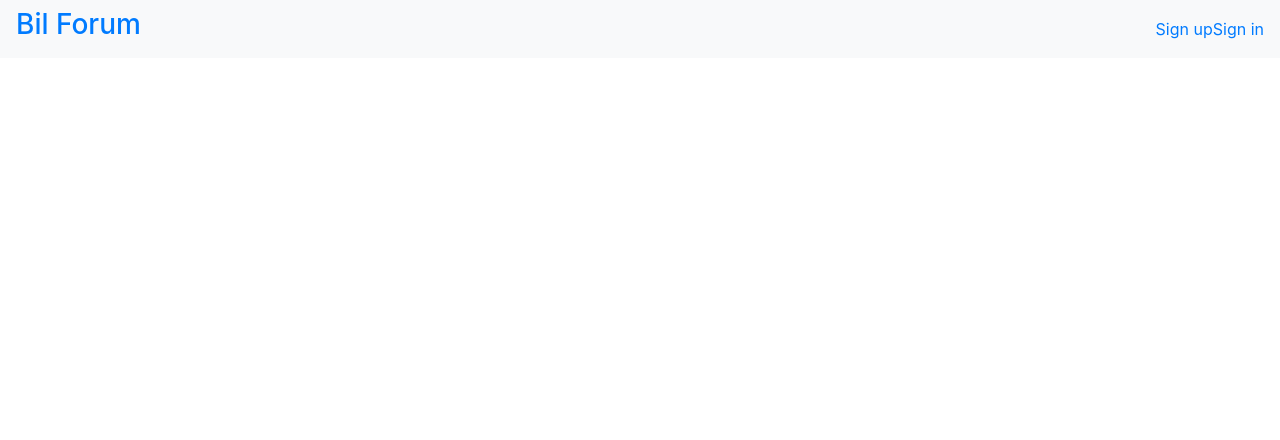
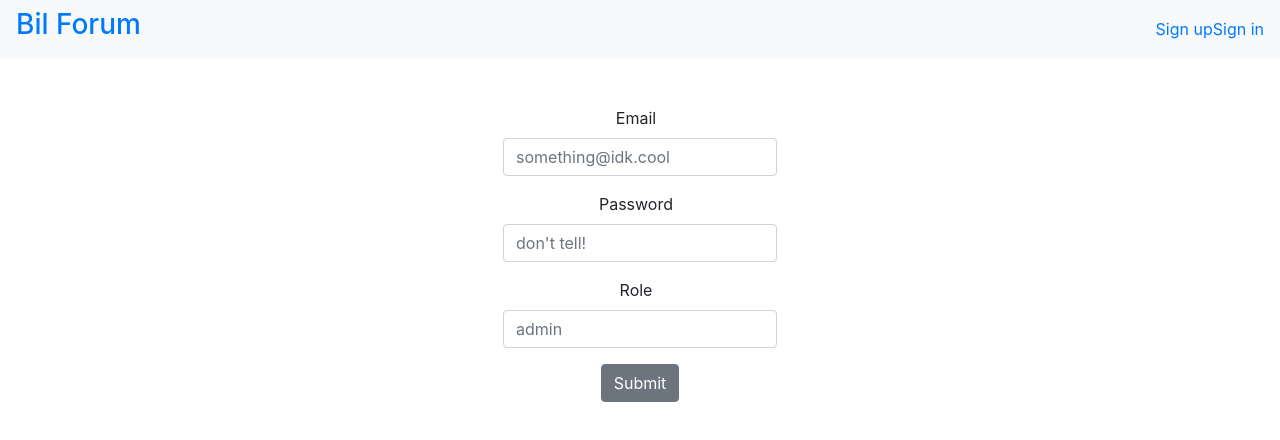
Before and after one commit to khajehabdollahi/bilforum, a React (Create React App) app: page /signin in a window 1280 px wide. Shown: the top 440 px of the page. Built offline with nearby package versions, Linux system fonts and the light colour scheme; no server answers.

Commit message:
log  in is  frontend

```diff
--- a/src/App.js
+++ b/src/App.js
@@ -2,6 +2,7 @@ import './App.css';
 import TopNavbar from './components/Navbar'
 import Home from './pages/Home'
 import Register from './components/Register'
+import Login from './components/Login'
 import ForumContextProvider from './contexts/ForumContextProvider'
 import { BrowserRouter as Router, Route, Switch } from "react-router-dom";
 import ForumDetails from './pages/ForumDetails'
@@ -15,6 +16,7 @@ function App() {
           <Switch>
             <Route exact path="/" component={Home} />
             <Route exact path="/signup" component={Register} />
+            <Route exact path="/signin" component={Login} />
             <Route exact path="/:id" component={ForumDetails} />
           </Switch>
         </ForumContextProvider>
--- /dev/null
+++ b/src/components/Login.js
@@ -0,0 +1,58 @@
+import React, {useState} from 'react'
+import { Button, Form, FormGroup, Label, Input } from 'reactstrap';
+
+const Login = (props) => {
+  const [email, setEmail] = useState('')
+  const [password, setPassword] = useState('')
+  const [userRole, setUserRole] = useState('')
+  const [error, setError] = useState('')
+
+  const userLogin= async (e) => {
+    e.preventDefault();
+
+    const credentials = {email, password, userRole }
+
+    let res = await fetch("/api/login", {
+      method: "POST",
+      headers: { "Content-Type": "application/json" },
+      body: JSON.stringify(credentials)
+    });
+    try {
+      res = await res.json()
+      if (res == null) {
+        setError("Fel email eller lösenord!");
+      } else {
+        props.history.push('/')
+      }
+    } catch {
+      console.log("Error!");
+    }
+  }
+
+
+  return (
+    <div className="d-flex justify-content-center mt-5 flex-direction-column">
+      <Form onSubmit={userLogin}>
+        <FormGroup>
+          <Label for="exampleEmail" className="mr-sm-2">Email</Label>
+          <Input  type="email"  name="email" id="email" placeholder="something@idk.cool"
+           value={email} onChange={e=>setEmail(e.target.value)} required />
+        </FormGroup>
+        <FormGroup>
+          <Label for="examplePassword" className="mr-sm-2">Password</Label>
+          <Input type="password" name="password" id="examplePassword" placeholder="don't tell!" value={password}
+            onChange={e=>setPassword(e.target.value)} required/>
+        </FormGroup>
+        <FormGroup>
+          <Label for="exampleEmail" className="mr-sm-2">Role</Label>
+          <Input  type="text"  name="email" id="email" placeholder="admin"
+           value={userRole} onChange={e=>setUserRole(e.target.value)} required />
+        </FormGroup>
+        <Button>Submit</Button>
+        <p>{ error }</p>
+      </Form>
+    </div>
+  )
+}
+
+export default Login
```
Also changed, not shown: 2 other files (tests, documents, lock files or other folders).
